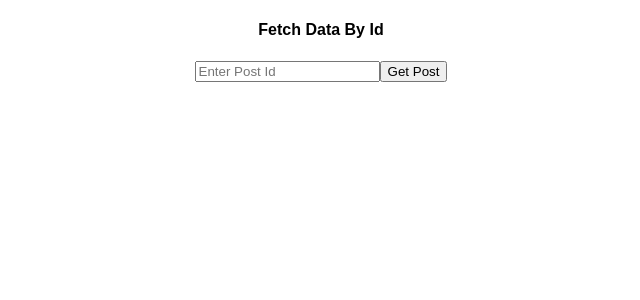
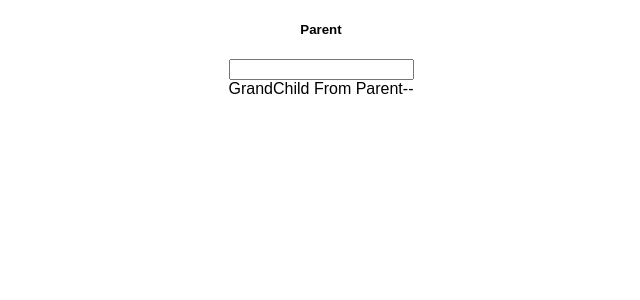
Before and after one commit to Nishit2011/ReactHooks-AllHooksInOne, a React (Create React App) app: page / in a window 1280 px wide. Shown: the top 300 px of the page, without its empty margins (319-959 px from the left). Built offline with nearby package versions, Linux system fonts and the light colour scheme; no server answers.

Commit message:
useContext value

```diff
--- a/src/App.js
+++ b/src/App.js
@@ -6,6 +6,7 @@ import { UseStateWithArray } from "./UseStateWithArray";
 import { UseStateWithArrayOfObjects } from "./UseStateWithArrayOfObjects";
 import { FetchingData } from "./FetchingData";
 import { FetchDataById } from "./FetchingDataById";
+import { Parent } from "./useContext/parent";
 
 export default function App() {
   return (
@@ -15,7 +16,8 @@ export default function App() {
       {/* <UseStateWithArray /> */}
       {/* <UseStateWithArrayOfObjects /> */}
       {/* <FetchingData /> */}
-      <FetchDataById />
+      {/* <FetchDataById /> */}
+      <Parent />
     </div>
   );
 }
--- /dev/null
+++ b/src/useContext/child.js
@@ -0,0 +1,10 @@
+import React, { useState } from "react";
+import { GrandChild } from "./grandchild";
+
+export const Child = () => {
+  return (
+    <div>
+      <GrandChild />
+    </div>
+  );
+};
--- /dev/null
+++ b/src/useContext/grandchild.js
@@ -0,0 +1,7 @@
+import React, { useState, useContext } from "react";
+import { ValContext } from "./parent";
+
+export const GrandChild = () => {
+  const val = useContext(ValContext);
+  return <div>GrandChild From Parent--{val}</div>;
+};
--- /dev/null
+++ b/src/useContext/parent.js
@@ -0,0 +1,19 @@
+import React, { useState } from "react";
+import { Child } from "./child";
+
+export const ValContext = React.createContext();
+
+export const Parent = () => {
+  const [val, setVal] = useState("");
+  return (
+    <div>
+      <ValContext.Provider value={val}>
+        <h5>Parent</h5>
+
+        <input type="text" onChange={(e) => setVal(e.target.value)} />
+
+        <Child />
+      </ValContext.Provider>
+    </div>
+  );
+};
```
